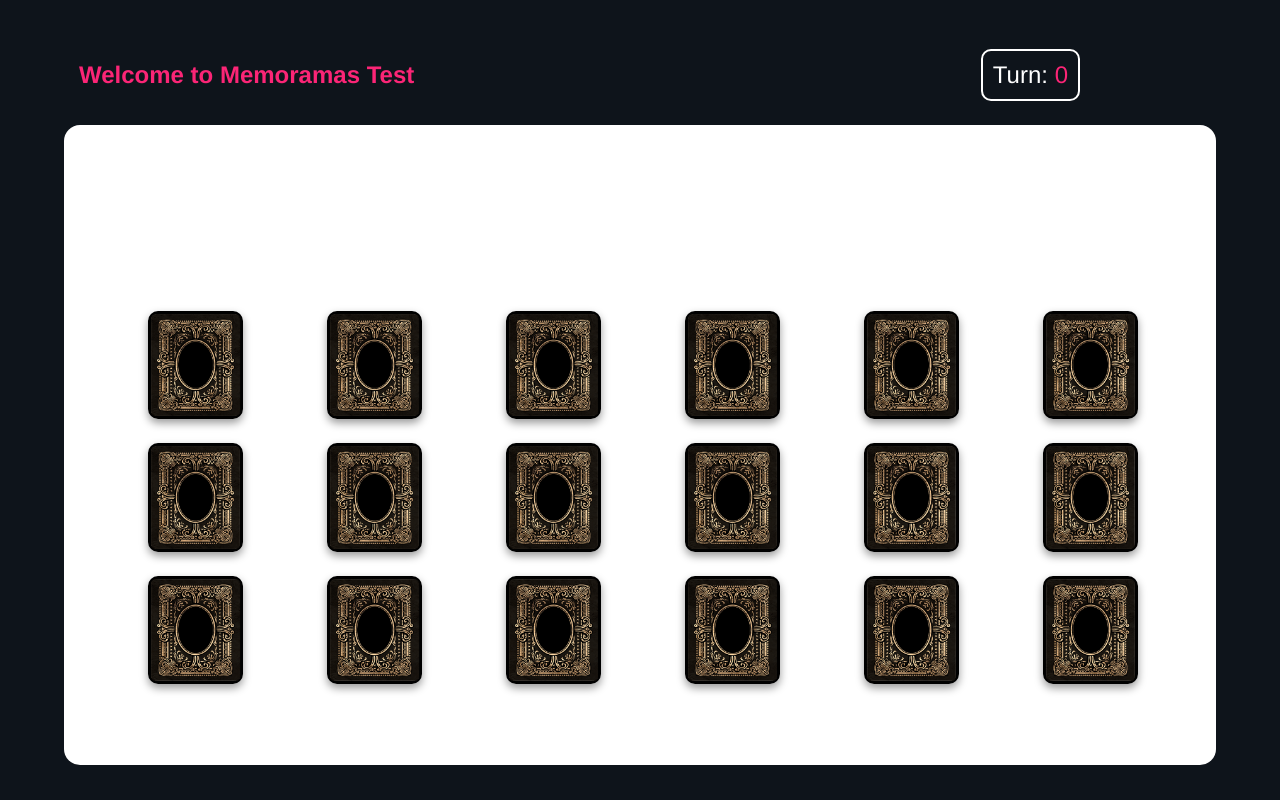
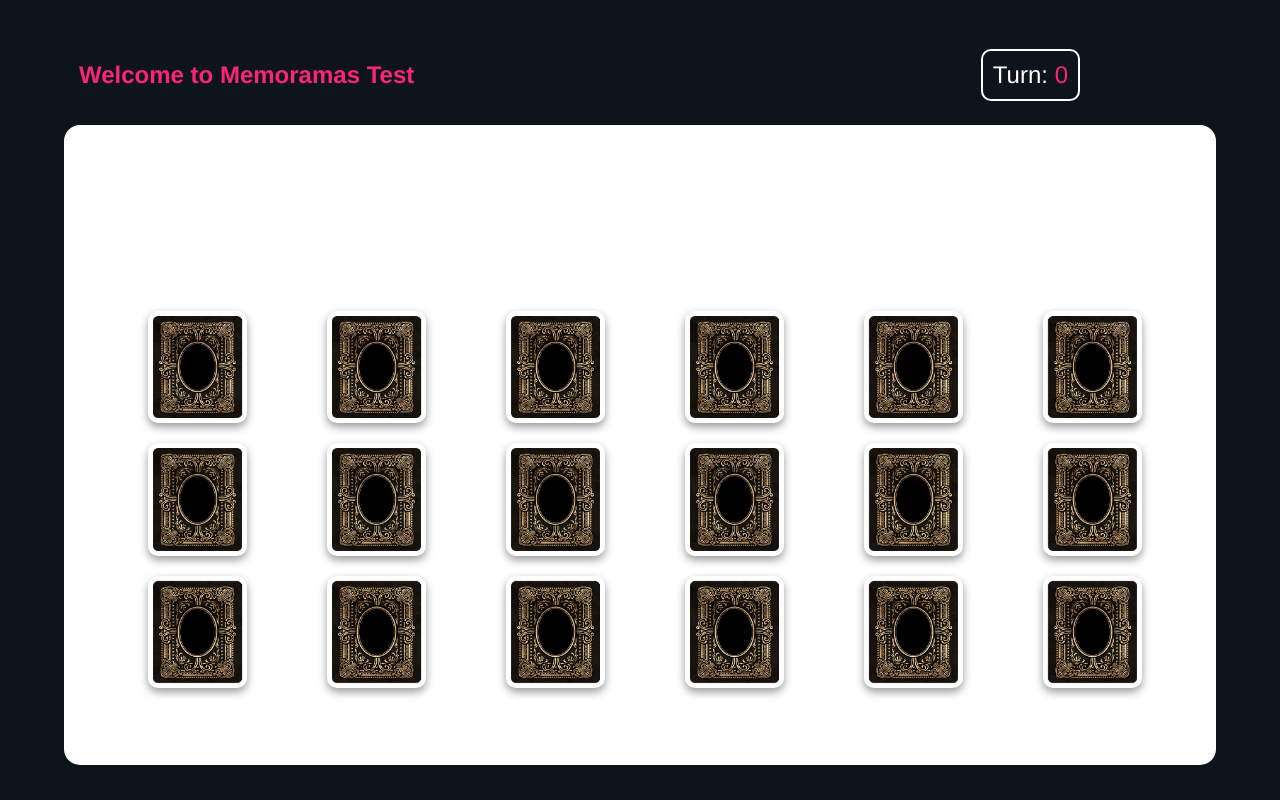
Before and after one commit to jamesrz95/juego-memoria, a React (Create React App) app: page / in a window 1280 px wide. Both pictures are taken after a click on the button "Start new Game". Built offline with nearby package versions, Linux system fonts and the light colour scheme.

Commit message:
Adding animations to components .

```diff
--- a/src/components/Card.js
+++ b/src/components/Card.js
@@ -10,7 +10,11 @@ const Card = ({ item, id, handleChoice, flipped }) => {
   };
 
   return (
-    <CardStyle>
+    <CardStyle
+      animate={{ opacity: 1 }}
+      transition={{ ease: "easeOut", duration: 2 }}
+      whileHover={{ scale: 1, ease: "easeOutIn" }}
+    >
       <div
         className={flipped ? "flip-card-inner flipped" : "flip-card-inner"}
         onClick={handleClick}
@@ -26,13 +30,13 @@ const Card = ({ item, id, handleChoice, flipped }) => {
   );
 };
 
-const CardStyle = styled.div`
+const CardStyle = styled(motion.div)`
   height: 80%;
   width: 8%;
   border-radius: 5px;
   margin: 10px;
   cursor: pointer;
-
+  opacity: 0;
   .flip-card-inner.flipped {
     transform: rotateY(180deg);
   }
@@ -49,13 +53,13 @@ const CardStyle = styled.div`
     transition: transform 0.6s ease;
     transform-style: preserve-3d;
     box-shadow: 0 4px 8px 0 rgba(0, 0, 0, 0.4);
-    border: 3px solid;
+    border: 5px solid transparent;
     border-radius: 10px;
   }
 
   .flip-card-inner:hover,
   .flip-card-inner:focus {
-    border: 3px solid;
+    border: 5px solid;
     border-color: orange;
   }
 
--- a/src/components/listCards.js
+++ b/src/components/listCards.js
@@ -83,5 +83,15 @@ const WrapperList = styled.div`
   row-gap: 10px;
   column-gap: 70px;
   margin-bottom: 10rem;
+
+  button {
+    height: 40%;
+    width: 20%;
+    font-size: 1.5rem;
+    border: 2px solid;
+    background: transparent;
+    border-radius: 10px;
+    cursor: pointer;
+  }
 `;
 export default ListCards;
```
